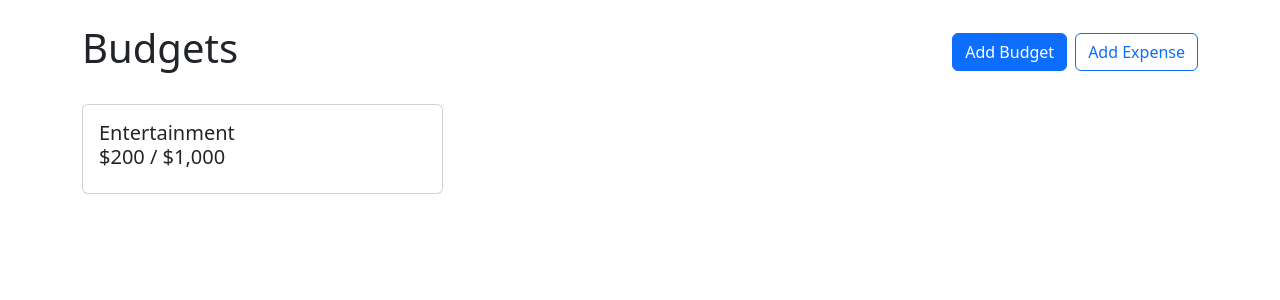
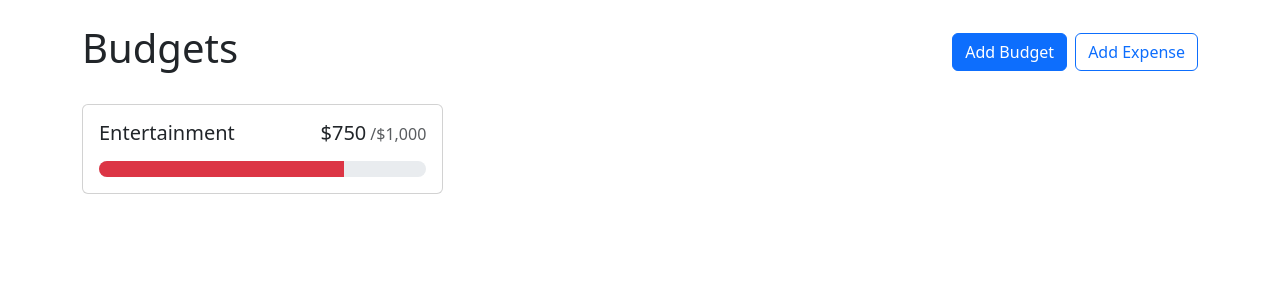
Before and after one commit to SeanFroe/Personal_Finace_App, a React (Vite) app in the folder client/: page / in a window 1280 px wide. Shown: the top 300 px of the page. Built offline with nearby package versions, Linux system fonts and the light colour scheme.

Commit message:
ADD styling to Expense AND ADDED a getProgressBarVariant()

```diff
--- a/client/src/App.jsx
+++ b/client/src/App.jsx
@@ -19,7 +19,7 @@
           alignItems: "flex-start",
         }}
       >
-        <BudgetCard name="Entertainment" amount={200} max={1000}></BudgetCard>
+        <BudgetCard name="Entertainment" amount={750} max={1000}></BudgetCard>
       </div>
     </Container>
   );
--- a/client/src/components/BudgetCard.jsx
+++ b/client/src/components/BudgetCard.jsx
@@ -1,17 +1,27 @@
 import React from "react";
-import { Card } from "react-bootstrap";
-import { currencyFormatter } from "../utils";
+import { Card, ProgressBar } from "react-bootstrap";
+import { currencyFormatter, getProgressBarVariant } from "../utils";
 
 const BudgetCard = ({ name, amount, max }) => {
   return (
     <Card>
       <Card.Body>
-        <Card.Title>
-          <div>{name}</div>
-          <div>
-            {currencyFormatter.format(amount)} / {currencyFormatter.format(max)}
+        <Card.Title className="d-flex justify-content-between align-items-baseline fw-normal mb-3 ">
+          <div className="me-2">{name}</div>
+          <div className="d-flex align-items-baseline">
+            {currencyFormatter.format(amount)}
+            <span className="text-muted fs-6 ms-1">
+              /{currencyFormatter.format(max)}
+            </span>
           </div>
         </Card.Title>
+        <ProgressBar
+          className="rounded-pill"
+          variant={getProgressBarVariant(amount, max)}
+          min={0}
+          max={max}
+          now={amount}
+        ></ProgressBar>
       </Card.Body>
     </Card>
   );
--- a/client/src/utils.jsx
+++ b/client/src/utils.jsx
@@ -4,4 +4,10 @@
   minimumFractionDigits: 0,
 });
 
-export { currencyFormatter };
+const getProgressBarVariant = (amount, max) => {
+  const ratio = amount / max;
+  if (ratio <= 0.49) return "primary";
+  if (ratio >= 0.75) return "danger";
+  return "warning";
+};
+export { currencyFormatter, getProgressBarVariant };
```
